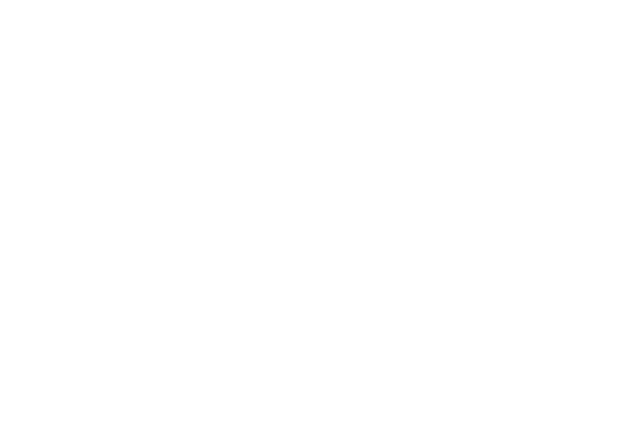
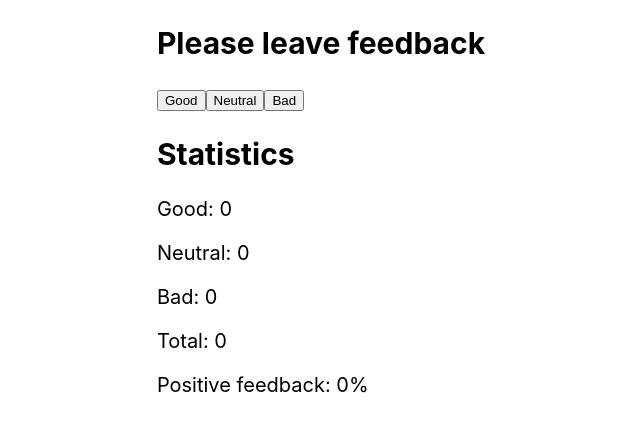
Before and after one commit to MykhailoTarasov/goit-react-hw-02-feedback, a React (Create React App) app: page / in a window 1280 px wide. Shown: the top 432 px of the page, without its empty margins (319-959 px from the left). Built offline with nearby package versions, Linux system fonts and the light colour scheme.

Commit message:
two steps from first part done

```diff
--- a/src/components/App.jsx
+++ b/src/components/App.jsx
@@ -1,16 +1,23 @@
-export const App = () => {
+import React, { Component } from 'react';
+
+import Feedback from '../components/feedback/feedback';
+
+class App extends Component {
+  render() {
     return (
       <div
         style={{
           height: '100vh',
           display: 'flex',
           justifyContent: 'center',
-        alignItems: 'center',
-        fontSize: 40,
-        color: '#010101'
+          fontSize: 20,
+          color: '#010101',
         }}
       >
-
+        <Feedback />
       </div>
     );
-};
+  }
+}
+
+export default App;
--- /dev/null
+++ b/src/components/feedback/feedback.js
@@ -0,0 +1,68 @@
+import React, { Component } from 'react';
+
+class Feedback extends Component {
+  state = {
+    good: 0,
+    neutral: 0,
+    bad: 0,
+  };
+
+  handleIncrementGood = () => {
+    this.setState(prevState => ({
+      good: prevState.good + 1,
+    }));
+  };
+
+  handleIncrementNeutral = () => {
+    this.setState(prevState => ({
+      neutral: prevState.neutral + 1,
+    }));
+  };
+
+  handleIncrementBad = () => {
+    this.setState(prevState => ({
+      bad: prevState.bad + 1,
+    }));
+  };
+
+  countTotalFeedback = () => {
+    return Object.values(this.state).reduce((acc, value) => acc + value);
+  };
+
+  countPositiveFeedbackPercentage = () => {
+    const { good } = this.state;
+    const total = this.countTotalFeedback();
+    const percentage = total > 0 ? (good / total) * 100 : 0;
+
+    return percentage.toFixed(0);
+  };
+
+  render() {
+    return (
+      <div>
+        <h2>Please leave feedback</h2>
+        <div>
+          <button type="button" onClick={this.handleIncrementGood}>
+            Good
+          </button>
+          <button type="button" onClick={this.handleIncrementNeutral}>
+            Neutral
+          </button>
+          <button type="button" onClick={this.handleIncrementBad}>
+            Bad
+          </button>
+        </div>
+        <h2>Statistics</h2>
+        <div>
+          <p>Good: {this.state.good}</p>
+          <p>Neutral: {this.state.neutral}</p>
+          <p>Bad: {this.state.bad}</p>
+          <p>Total: {this.countTotalFeedback()}</p>
+          <p>Positive feedback: {this.countPositiveFeedbackPercentage()}%</p>
+        </div>
+      </div>
+    );
+  }
+}
+
+export default Feedback;
--- a/src/index.js
+++ b/src/index.js
@@ -1,6 +1,6 @@
 import React from 'react';
 import ReactDOM from 'react-dom/client';
-import { App } from 'components/App';
+import App  from 'components/App';
 import './index.css';
 
 ReactDOM.createRoot(document.getElementById('root')).render(
```
Lines whose indentation alone changed are shown as unchanged.
